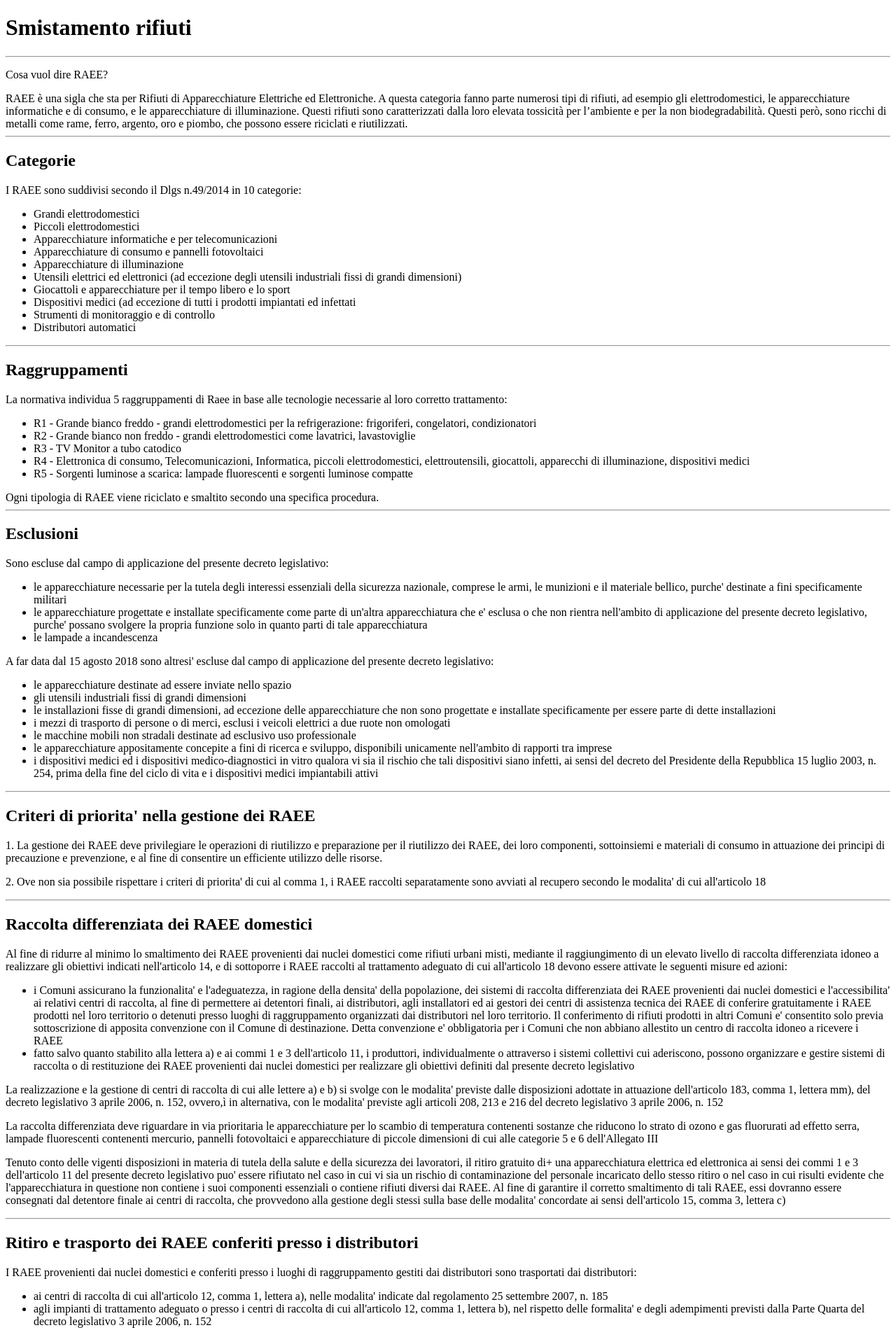
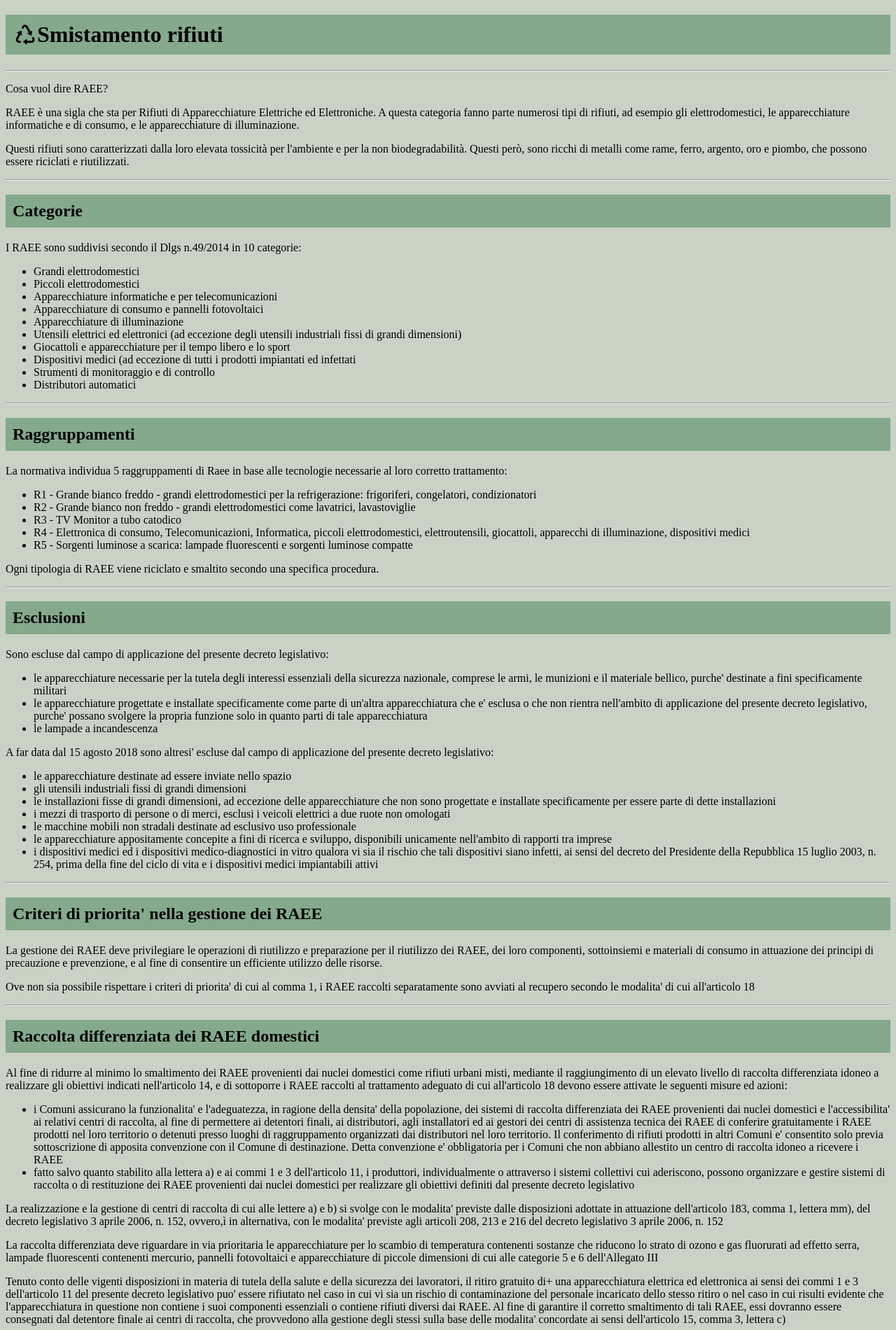
Before and after one commit to Faco0/Project-RAEE, a plain HTML site: page client/about/about.html in a window 1280 px wide. Shown: the top 1900 px of the page at 70% size. Drawn offline with Linux system fonts and the light colour scheme.

Commit message:
Aggiornati i contenuti al sito
Sistemata la pagina about, app e finito il copywriting dell'index

```diff
--- a/client/about/about.css
+++ b/client/about/about.css
@@ -0,0 +1,15 @@
+body {
+    background-color: #cad2c5;
+}
+
+a {
+    display: flex;
+    align-items: center;
+}
+
+h1, h2 {
+    background-color: #84a98c;
+    padding: 10px;
+    display: flex;
+    align-items: center;
+}
--- a/client/about/about.html
+++ b/client/about/about.html
@@ -4,27 +4,29 @@
         <meta charset="UTF-8" />
         <meta http-equiv="X-UA-Compatible" content="IE=edge" />
         <meta name="viewport" content="width=device-width, initial-scale=1.0" />
-        <title>Motivi</title>
+        <title>Informazioni</title>
+        <link rel="stylesheet" href="about.css">
     </head>
     <body>
-        <h1>Smistamento rifiuti</h1>
+        <h1><a href="/client/index.html"><svg id="logo" xmlns="http://www.w3.org/2000/svg" width="35" height="35" viewBox="0 0 24 24"><path d="m21.224 15.543-.813-1.464-1.748.972.812 1.461c.048.085.082.173.104.264a1.024 1.024 0 0 1-.014.5.988.988 0 0 1-.104.235 1 1 0 0 1-.347.352.978.978 0 0 1-.513.137H14v-2l-4 3 4 3v-2h4.601c.278 0 .552-.037.811-.109a2.948 2.948 0 0 0 1.319-.776c.178-.179.332-.38.456-.593a2.992 2.992 0 0 0 .336-2.215 3.163 3.163 0 0 0-.299-.764zM5.862 11.039l-2.31 4.62a3.06 3.06 0 0 0-.261.755 2.997 2.997 0 0 0 .851 2.735c.178.174.376.326.595.453A3.022 3.022 0 0 0 6.236 20H8v-2H6.236a1.016 1.016 0 0 1-.5-.13.974.974 0 0 1-.353-.349 1 1 0 0 1-.149-.468.933.933 0 0 1 .018-.245c.018-.087.048-.173.089-.256l2.256-4.512 1.599.923L8.598 8 4 9.964l1.862 1.075zm12.736 1.925L19.196 8l-1.638.945-2.843-5.117a2.95 2.95 0 0 0-1.913-1.459 3.227 3.227 0 0 0-.772-.083 3.003 3.003 0 0 0-1.498.433A2.967 2.967 0 0 0 9.41 3.944l-.732 1.464 1.789.895.732-1.465c.045-.09.101-.171.166-.242a.933.933 0 0 1 .443-.27 1.053 1.053 0 0 1 .53-.011.963.963 0 0 1 .63.485l2.858 5.146L14 11l4.598 1.964z"></path></svg></a>
+        Smistamento rifiuti</h1>
         <hr />
         <p>Cosa vuol dire RAEE?</p>
-        <a
+        <p
             >RAEE è una sigla che sta per Rifiuti di Apparecchiature Elettriche
             ed Elettroniche. A questa categoria fanno parte numerosi tipi di
             rifiuti, ad esempio gli elettrodomestici, le apparecchiature
             informatiche e di consumo, e le apparecchiature di illuminazione.</a
         >
-        <a
+        <p
             >Questi rifiuti sono caratterizzati dalla loro elevata tossicità per
-            l’ambiente e per la non biodegradabilità. Questi però, sono ricchi
+            l'ambiente e per la non biodegradabilità. Questi però, sono ricchi
             di metalli come rame, ferro, argento, oro e piombo, che possono
             essere riciclati e riutilizzati.</a
         >
         <hr />
         <h2>Categorie</h2>
-        <a>I RAEE sono suddivisi secondo il Dlgs n.49/2014 in 10 categorie:</a>
+        <p>I RAEE sono suddivisi secondo il Dlgs n.49/2014 in 10 categorie:</p>
 
         <ul>
             <li>Grandi elettrodomestici</li>
@@ -71,16 +73,16 @@
                 sorgenti luminose compatte
             </li>
         </ul>
-        <a
+        <p
             >Ogni tipologia di RAEE viene riciclato e smaltito secondo una
             specifica procedura.</a
         >
         <hr />
         <h2>Esclusioni</h2>
-        <a
+        <p
             >Sono escluse dal campo di applicazione del presente decreto
             legislativo:
-        </a>
+        </p>
         <ul>
             <li>
                 le apparecchiature necessarie per la tutela degli interessi
@@ -97,7 +99,7 @@
             </li>
             <li>le lampade a incandescenza</li>
         </ul>
-        <a
+        <p
             >A far data dal 15 agosto 2018 sono altresi' escluse dal campo di
             applicazione del presente decreto legislativo:</a
         >
@@ -133,8 +135,8 @@
         </ul>
         <hr />
         <h2>Criteri di priorita' nella gestione dei RAEE</h2>
-        <a
-            >1. La gestione dei RAEE deve privilegiare le operazioni di
+        <p
+            >La gestione dei RAEE deve privilegiare le operazioni di
             riutilizzo e preparazione per il riutilizzo dei RAEE, dei loro
             componenti, sottoinsiemi e materiali di consumo in attuazione dei
             principi di precauzione e prevenzione, e al fine di consentire un
@@ -142,13 +144,13 @@
         >
         <p></p>
         <p>
-            2. Ove non sia possibile rispettare i criteri di priorita' di cui al
+            Ove non sia possibile rispettare i criteri di priorita' di cui al
             comma 1, i RAEE raccolti separatamente sono avviati al recupero
             secondo le modalita' di cui all'articolo 18
         </p>
         <hr />
         <h2>Raccolta differenziata dei RAEE domestici</h2>
-        <a
+        <p
             >Al fine di ridurre al minimo lo smaltimento dei RAEE provenienti
             dai nuclei domestici come rifiuti urbani misti, mediante il
             raggiungimento di un elevato livello di raccolta differenziata
@@ -215,11 +217,11 @@
         </p>
         <hr />
         <h2>Ritiro e trasporto dei RAEE conferiti presso i distributori</h2>
-        <a>
+        <p>
             I RAEE provenienti dai nuclei domestici e conferiti presso i luoghi
             di raggruppamento gestiti dai distributori sono trasportati dai
             distributori:
-        </a>
+        </p>
         <ul>
             <li>
                 ai centri di raccolta di cui all'articolo 12, comma 1, lettera
@@ -600,7 +602,7 @@
             </li>
         </ul>
         <p>
-            I documenti indicati al punto 1 del presente allegato allelettere a)
+            I documenti indicati al punto 1 del presente allegato alle lettere a)
             e b), ed al punto 3 non sono richiesti qualora sia documentato da
             prove concludenti che la spedizione avviene nelcontesto di un
             accordo di trasferimento tra imprese e che:
--- a/client/app/app.css
+++ b/client/app/app.css
@@ -0,0 +1,22 @@
+body {
+    background-color: #d1e2c7;
+}
+
+a {
+    display: flex;
+    justify-content: center;
+    align-items: center;
+    text-decoration: none;
+    color: black;
+}
+
+.app {
+    margin-top: 10vh;
+    display: flex;
+    justify-content: space-around;
+    align-items: center;
+}
+
+.app button {
+    padding: 10px;
+}
```
Also changed, not shown: client/app/app.html (+24 -0 lines), client/index.html (+14 -9 lines), client/style.css (+10 -4 lines), client/about/ewaste.jpeg (deleted).
